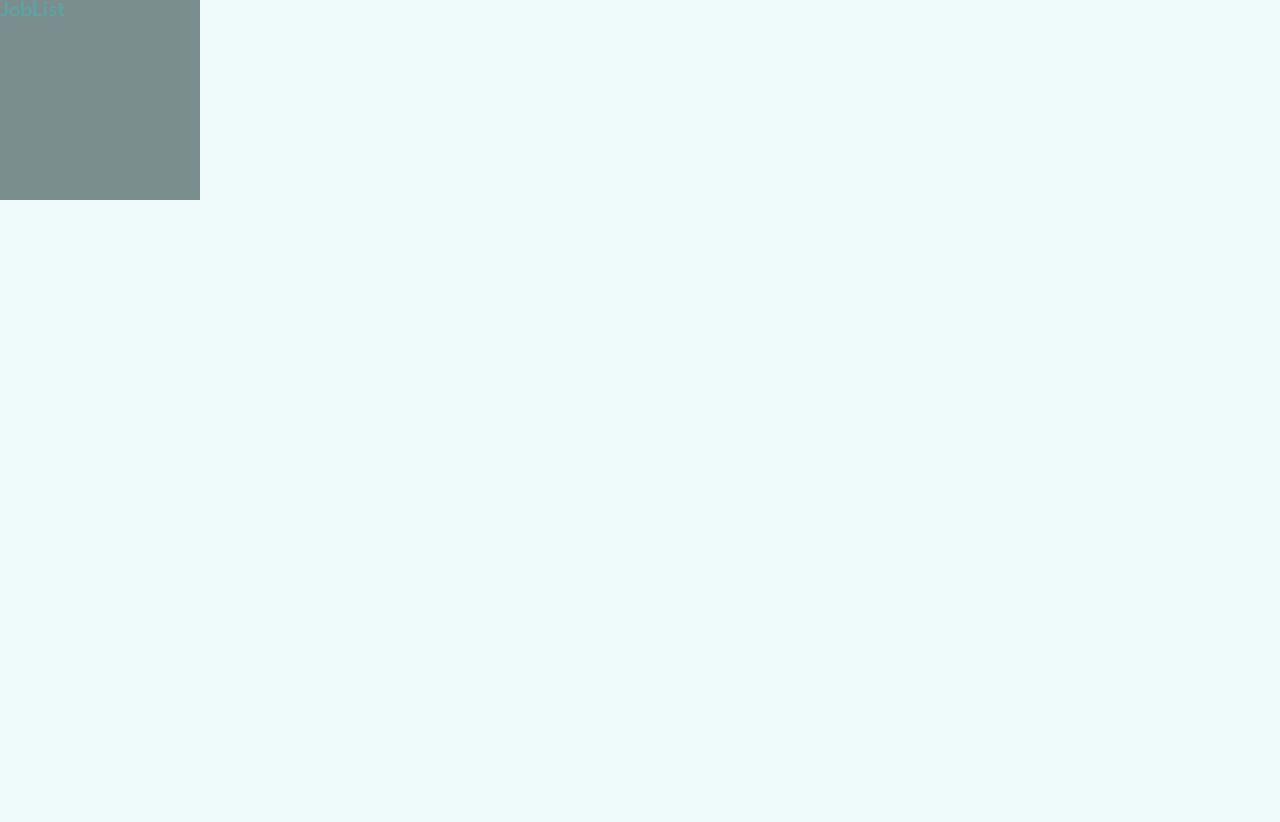
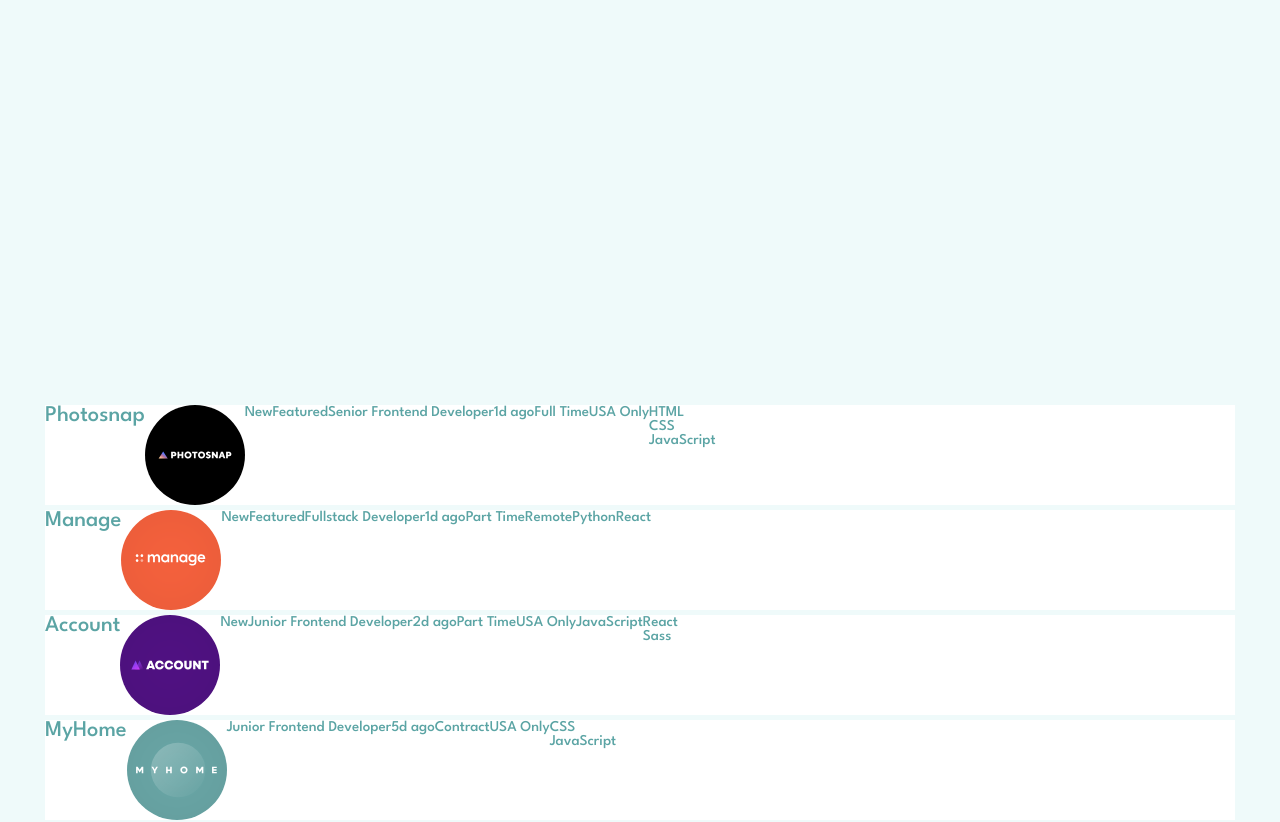
Before and after one commit to mbkosik/listing-jobs, a React (Create React App) app: page / in a window 1280 px wide. Shown: the top 822 px of the page. Before the commit the page ends 800 px from the top, so only its background shows below. Built offline with nearby package versions, Linux system fonts and the light colour scheme.

Commit message:
add content to job list

```diff
--- a/src/components/atoms/JobItem/JobItem.module.scss
+++ b/src/components/atoms/JobItem/JobItem.module.scss
@@ -1,5 +1,8 @@
 @import './../../../styles/variables/index';
 
 .wrapper {
-  background-color: $dark-grayish;
+  display: flex;
+  height: 100px;
+  background-color: $white;
+  margin: 5px;
 }
--- a/src/components/atoms/JobItem/index.tsx
+++ b/src/components/atoms/JobItem/index.tsx
@@ -1,11 +1,39 @@
-import styles from './JobItem.module.scss';
+import { FC } from "react";
+import { IJobItemProps } from "./types";
+import styles from "./JobItem.module.scss";
 
-const JobItem = () => {
+export const JobItem: FC<IJobItemProps> = ({
+  company,
+  logo,
+  isNew,
+  isFeatured,
+  position,
+  postedAt,
+  contract,
+  location,
+  languages,
+  tools,
+}) => {
   return (
     <div className={styles.wrapper}>
-      <h2>JobItem</h2>
+      <h2>{company}</h2>
+      <img src={logo} alt={company} />
+      {isNew && <p>New</p>}
+      {isFeatured && <p>Featured</p>}
+      <p>{position}</p>
+      <p>{postedAt}</p>
+      <p>{contract}</p>
+      <p>{location}</p>
+      <ul>
+        {languages.map((lang) => (
+          <li>{lang}</li>
+        ))}
+      </ul>
+      <ul>
+        {tools.map((tool) => (
+          <li>{tool}</li>
+        ))}
+      </ul>
     </div>
   );
-}
-
-export default JobItem;
+};
--- /dev/null
+++ b/src/components/atoms/JobItem/types.ts
@@ -0,0 +1,12 @@
+export interface IJobItemProps {
+  company: string;
+  logo: string;
+  isNew: boolean;
+  isFeatured: boolean;
+  position: string;
+  postedAt: string;
+  contract: string;
+  location: string;
+  languages: string[];
+  tools: string[];
+}
--- a/src/components/organisms/JobList/JobList.module.scss
+++ b/src/components/organisms/JobList/JobList.module.scss
@@ -2,7 +2,10 @@
 // TODO: fix imports path
 
 .wrapper {
-  background-color: $dark-grayish;
-  height: 200px;
-  width: 200px;
+  position: absolute;
+  top: 50%;
+  left: 50%;
+  transform: translateX(-50%);
+  width: 1200px;
+  height: fit-content;
 }
--- a/src/components/organisms/JobList/index.tsx
+++ b/src/components/organisms/JobList/index.tsx
@@ -1,11 +1,25 @@
-import styles from './JobList.module.scss';
+import { FC } from "react";
+import styles from "./JobList.module.scss";
+import { JobItem } from "../../atoms/JobItem";
+import JOB_DATA from "./../../../data/data";
 
-const JobList = () => {
+export const JobList: FC = () => {
   return (
     <div className={styles.wrapper}>
-      <h2>JobList</h2>
+      {JOB_DATA.map((job) => (
+        <JobItem
+          company={job.company}
+          logo={job.logo}
+          isNew={job.new}
+          isFeatured={job.featured}
+          position={job.position}
+          postedAt={job.postedAt}
+          contract={job.contract}
+          location={job.location}
+          languages={job.languages}
+          tools={job.tools}
+        />
+      ))}
     </div>
   );
-}
-
-export default JobList;
+};
--- a/src/data/data.json
+++ b/src/data/data.tsx
@@ -1,8 +1,19 @@
-[
+import Logo1 from './../assets/photosnap.svg';
+import Logo2 from './../assets/manage.svg';
+import Logo3 from './../assets/account.svg';
+import Logo4 from './../assets/myhome.svg';
+import Logo5 from './../assets/loop-studios.svg';
+import Logo6 from './../assets/faceit.svg';
+import Logo7 from './../assets/shortly.svg';
+import Logo8 from './../assets/insure.svg';
+import Logo9 from './../assets/eyecam-co.svg';
+import Logo10 from './../assets/the-air-filter-company.svg';
+
+const JOB_DATA = [
   {
     "id": 1,
     "company": "Photosnap",
-    "logo": "./images/photosnap.svg",
+    "logo": Logo1,
     "new": true,
     "featured": true,
     "position": "Senior Frontend Developer",
@@ -17,7 +28,7 @@
   {
     "id": 2,
     "company": "Manage",
-    "logo": "./images/manage.svg",
+    "logo": Logo2,
     "new": true,
     "featured": true,
     "position": "Fullstack Developer",
@@ -32,7 +43,7 @@
   {
     "id": 3,
     "company": "Account",
-    "logo": "./images/account.svg",
+    "logo": Logo3,
     "new": true,
     "featured": false,
     "position": "Junior Frontend Developer",
@@ -47,7 +58,7 @@
   {
     "id": 4,
     "company": "MyHome",
-    "logo": "./images/myhome.svg",
+    "logo": Logo4,
     "new": false,
     "featured": false,
     "position": "Junior Frontend Developer",
@@ -62,7 +73,7 @@
   {
     "id": 5,
     "company": "Loop Studios",
-    "logo": "./images/loop-studios.svg",
+    "logo": Logo5,
     "new": false,
     "featured": false,
     "position": "Software Engineer",
@@ -77,7 +88,7 @@
   {
     "id": 6,
     "company": "FaceIt",
-    "logo": "./images/faceit.svg",
+    "logo": Logo6,
     "new": false,
     "featured": false,
     "position": "Junior Backend Developer",
@@ -92,7 +103,7 @@
   {
     "id": 7,
     "company": "Shortly",
-    "logo": "./images/shortly.svg",
+    "logo": Logo7,
     "new": false,
     "featured": false,
     "position": "Junior Developer",
@@ -102,12 +113,12 @@
     "contract": "Full Time",
     "location": "Worldwide",
     "languages": ["HTML", "JavaScript"],
-    "tools": ["Sass"]
+    "tools": ["Sass", "React"]
   },
   {
     "id": 8,
     "company": "Insure",
-    "logo": "./images/insure.svg",
+    "logo": Logo8,
     "new": false,
     "featured": false,
     "position": "Junior Frontend Developer",
@@ -122,7 +133,7 @@
   {
     "id": 9,
     "company": "Eyecam Co.",
-    "logo": "./images/eyecam-co.svg",
+    "logo": Logo9,
     "new": false,
     "featured": false,
     "position": "Full Stack Engineer",
@@ -137,7 +148,7 @@
   {
     "id": 10,
     "company": "The Air Filter Company",
-    "logo": "./images/the-air-filter-company.svg",
+    "logo": Logo10,
     "new": false,
     "featured": false,
     "position": "Front-end Dev",
@@ -149,4 +160,6 @@
     "languages": ["JavaScript"],
     "tools": ["React", "Sass"]
   }
-]
+];
+
+export default JOB_DATA;
--- a/src/index.tsx
+++ b/src/index.tsx
@@ -2,7 +2,7 @@ import React from 'react';
 import ReactDOM from 'react-dom/client';
 import './styles/style.scss';
 import './styles/reset.scss';
-import App from './App';
+import { App } from './App';
 
 const root = ReactDOM.createRoot(
   document.getElementById('root') as HTMLElement
--- a/src/styles/style.scss
+++ b/src/styles/style.scss
@@ -1,6 +1,7 @@
 @import './variables/index';
 
 body {
+  height: fit-content;
   font-family: $primary-font;
   font-size: $default-size;
   background-color: $light-grayish-bg;
```
Also changed, not shown: src/App.tsx (+3 -4 lines), src/components/atoms/FilterButton/index.tsx (+3 -4 lines), src/components/atoms/FiltersBar/index.tsx (+3 -4 lines).
